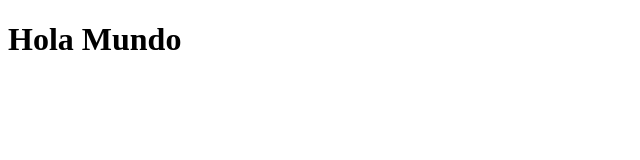
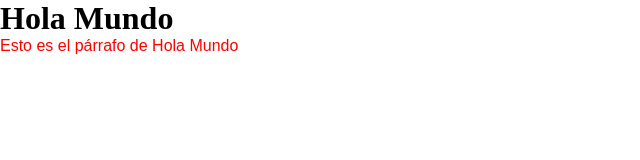
Before and after one commit to Axus00/Riwi, a plain HTML site: page Index.html in a window 1280 px wide. Shown: the whole page, without its empty margins (0-640 px from the left). Drawn offline with Linux system fonts and the light colour scheme.

Commit message:
se agrega requerimiento 2

```diff
--- a/Index.html
+++ b/Index.html
@@ -4,9 +4,11 @@
     <meta charset="UTF-8">
     <meta name="viewport" content="width=device-width, initial-scale=1.0">
     <title>Document</title>
+    <link rel="stylesheet" href="./style.css">
 </head>
 <body>
     <h1>Hola Mundo</h1>
+    <p>Esto es el párrafo de Hola Mundo</p>
 
 </body>
 </html>
--- /dev/null
+++ b/style.css
@@ -0,0 +1,10 @@
+*{
+    padding: 0;
+    margin: 0;
+    box-sizing: border-box;
+}
+
+p{
+    color: red;
+    font-family: 'Poppins', sans-serif;
+}
```
